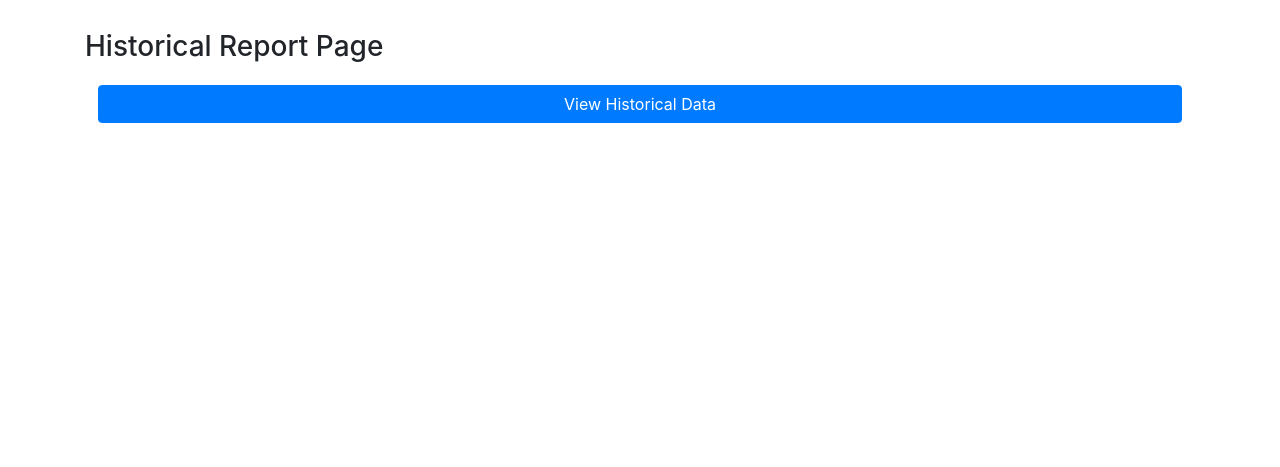
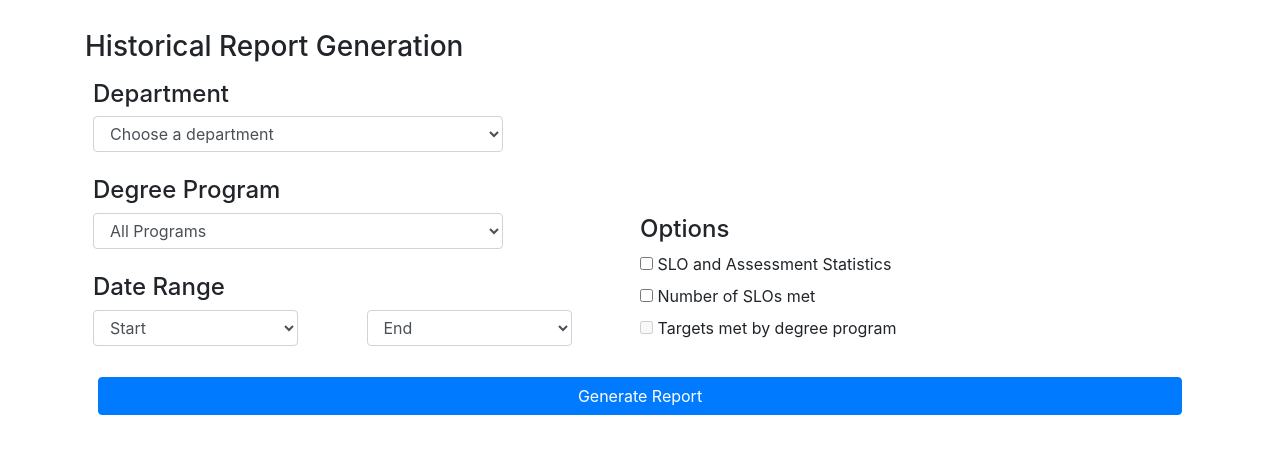
Before and after one commit to ddkeefer9/team-academia, a Django app: page /historical in a window 1280 px wide. Shown: the part 56-523 px from the top of the page. Run offline with Django 4.2, Linux system fonts and the light colour scheme; data that the repository does not hold is empty; some libraries are stand-ins or nearby versions.

Commit message:
Added new things to the historical report html
Added new buttons and functions to the historical report html. updated its overall look

```diff
--- a/main/templates/reports/historical_report.html
+++ b/main/templates/reports/historical_report.html
@@ -1,4 +1,7 @@
 {% extends 'base.html' %}
+{% block scripts %}
+<script src="https://code.jquery.com/jquery-3.6.0.min.js"></script>
+{% endblock %}
 {% load bootstrap4 %}
 <script type="text/javascript" src="https://cdnjs.cloudflare.com/ajax/libs/bootstrap.native/2.0.27/bootstrap-native-v4.min.js"></script>
 {% bootstrap_css %}
@@ -6,19 +9,126 @@
 {% bootstrap_messages %}
 {% block content %}
 
+
+
 <div class="container-md" style="padding-top: 30px;">
 
 
-    <h3>Historical Report Page</h3>
+    <h3>Historical Report Generation</h3>
     <div class="p-2">
-        <ul class="list-group">
+      <form action="pdfGen">
+        <div style="width:50%; display:inline-block;">
+        <h4>Department</h4>
+        <select name="department" class="form-control col-9" title="" required id="id_department">
+          <option value="" selected disabled hidden>Choose a department</option>
+          {% for departments in showDepartments %}
+          <option value="{{ departments.pk }}" >{{ departments.name}}</option>
+          {% endfor %}
+        </select>
+
+        <br>
+        <h4>Degree Program</h4>
+        <select name="degree-program" class="form-control col-9" title="" required id="id_degree-program">
+          <option value="All Programs" selected >All Programs</option>
+          {% for degreePrograms in showDegrees %}
+          <option value="" >{{ degreePrograms.name}}</option>
+          {% endfor %}
+        </select>
+
+        <br>
+
+        <h4>Date Range</h4>
+
+        <div style="width:50%; display:inline-block">
+          <select name="start-date" class="form-control col-9" title="" required id="id_start-date" style="display:inline-block">
+        <!-- somehow get the dates that are present instead of listing them all-->
+          <option value="" selected disable hidden>Start</option>
+          <option value="2015">2015</option>
+          <option value="2016">2016</option>
+          <option value="2017">2017</option>
+          <option value="2018">2018</option>
+          <option value="2019">2019</option>
+          <option value="2020">2020</option>
+          <option value="2021">2021</option>
+          <option value="2022">2022</option>
+        </select>
+      </div><div style="width:50%; display:inline-block;">
+          <select name="end-date" class="form-control col-9" title="" required id="id_end-date" style="display:inline-block;">
+            <!-- somehow get the dates that are present instead of listing them all-->
+            <option value="" selected disable hidden>End</option>
+            <option value="2015">2015</option>
+            <option value="2016">2016</option>
+            <option value="2017">2017</option>
+            <option value="2018">2018</option>
+            <option value="2019">2019</option>
+            <option value="2020">2020</option>
+            <option value="2021">2021</option>
+            <option value="2022">2022</option>
+          </select>
+        </div>
+
+
+
+      </div><!--
+        this needs to be here in order for the divs to be formatted properly
+      --><div style="width:50%; display:inline-block;">
+          <h4>Options</h4>
+          <input type="checkbox" id="assessmentStats" name="assessmentStats" value="assessmentStats">
+          <label for="assessmentStats"> SLO and Assessment Statistics</label><br>
+          <input type="checkbox" id="numbOfSLOsMet" name="numbOfSLOsMet" value="numbOfSLOsMet">
+          <label for="numbOfSLOsMet"> Number of SLOs met</label><br>
+          <input type="checkbox" id="targetsMet" name="targetsMet" value="targetsMet" disabled>
+          <label for="targetsMet"> Targets met by degree program</label><br>
+        </div>
+
+
+
+        <br><br>
+        <div style="text-align: center;">
+          <ul class="list-group">
             {% buttons %}
-            <a type="button" class="btn btn-primary" href="pdfGen" value = "Hist">View Historical Data</a>
+            <input type="submit" class="btn btn-primary" value = "Generate Report">
             <br><br>
             {% endbuttons %}
           </ul>
+        </div>
+      </form>
+
+
     </div>
-
   </div>
 
 {% endblock %}
+{% block endscripts %}
+<script>
+  var dept = $("#id_department")
+  dept.change(function () {
+     // var degreeName = dept[0].options[dept[0].selectedIndex].text;
+      var degreeName = dept.val()
+      $.ajax({
+        url: "/degreeDropdown",
+        data: {
+          'department': degreeName
+        },
+        success: function (data) {
+          $("#id_degree-program").html(data);
+        }
+      });
+    });
+</script>
+
+<!-- This script ensures that the user can't select the option Targets met by degree program
+    without selecting a degree program.
+    It does this by disabling the checkbox if All Programs is the option that is selected. -->
+<script>
+  $("#id_degree-program").on('change', function () {
+      var val = $(this).val();
+      if (val === "All Programs" || val === "---------") {
+          $('#targetsMet').prop('checked', false);
+          $('#targetsMet').attr("disabled", true);
+          return;
+      }
+      $('#targetsMet').attr("disabled", false);
+  });
+</script>
+{% endblock %}
--- a/main/views/historical_view.py
+++ b/main/views/historical_view.py
@@ -14,7 +14,11 @@ class HistoricalPage():
     Historical View
     """
     def display_historical(request):
-            return render(
+                departments = MakereportsDepartment.objects.all()
+                degreePrograms = MakereportsDegreeprogram.objects.all()
+                return render(
                     request,
                     'reports/historical_report.html',
+                    {'showDepartments':departments,
+                        'showDegrees':degreePrograms}
             )
```
